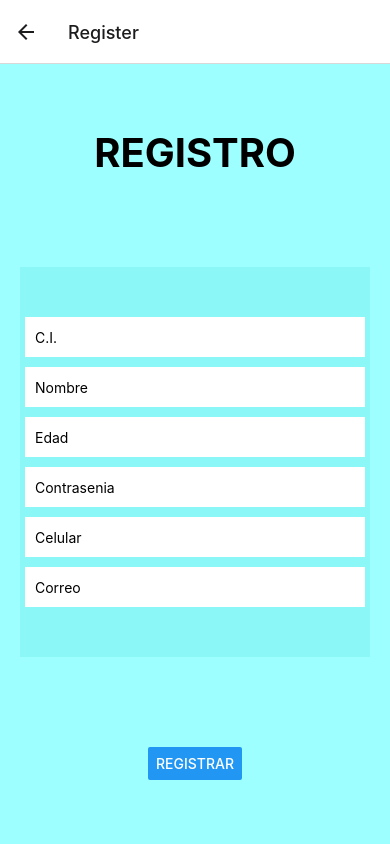
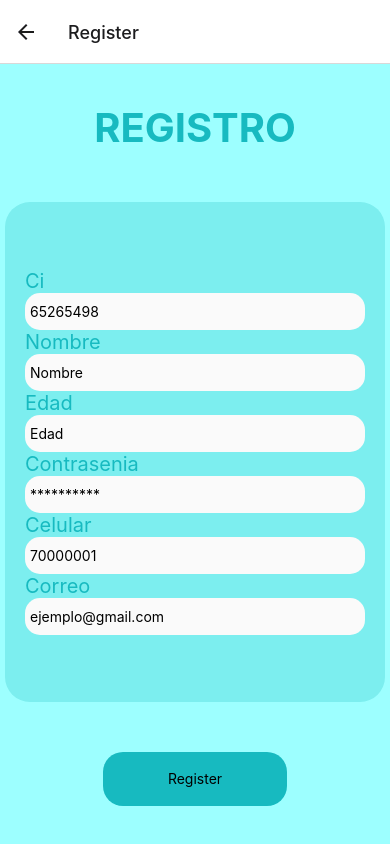
Before and after one commit to juanAriel/app-adoptame, a React Native app: screen /Register in a window 390 px wide. Built offline with nearby package versions, Linux system fonts and the light colour scheme.

Commit message:
vladi cambios

```diff
--- a/src/components/atoms/input/index.tsx
+++ b/src/components/atoms/input/index.tsx
@@ -1,10 +1,10 @@
 import { View, Text, TextInput, StyleSheet} from 'react-native'
 import React from 'react'
 
-const Input = () => {
+const Input = (props:any) => {
   return (
-    <View>
-      <TextInput style={styles.inputStyle}/>
+    <View style={styles.containerMain}>
+      <TextInput style={styles.inputStyle} placeholder={props.placeholder}/>
     </View>
   )
 }
@@ -12,11 +12,14 @@ const Input = () => {
 export default Input
 
 const styles = StyleSheet.create({
+  containerMain:{
+    width:340,
+    marginLeft:20,
+  },
   inputStyle: {
-
       backgroundColor: '#fafafa',
-      paddingHorizontal: 160,
+      paddingHorizontal: 5,
       paddingVertical: 10,
-      borderRadius:20,
+      borderRadius:15,
     }
 })
--- a/src/pages/register/index.tsx
+++ b/src/pages/register/index.tsx
@@ -1,35 +1,44 @@
-import { View, Text, TextInput, Button, StyleSheet } from "react-native";
-import React from 'react'
-import Input from '../../components/atoms/input';
-import navigation from '../../navigation';
-
+import { View, Text, Button, StyleSheet, TouchableOpacity } from "react-native";
+import React from "react";
+import Input from "../../components/atoms/input";
 
 const Register = () => {
   return (
     <View style={styles.containerH}>
       <Text style={styles.textTile}>REGISTRO</Text>
       <View style={styles.container}>
-              <TextInput style={styles.textWitch} placeholder="C.I." />
-              <TextInput style={styles.textWitch} placeholder="Nombre" />
-              <TextInput style={styles.textWitch} placeholder="Edad" />
-              <TextInput style={styles.textWitch} placeholder="Contrasenia" />
-              <TextInput style={styles.textWitch} placeholder="Celular" />
-              <TextInput style={styles.textWitch} placeholder="Correo" />
+        <Text style={styles.textTitleForm}>Ci</Text>
+        <Input style={styles.textWitch} placeholder="65265498" />
+        <Text style={styles.textTitleForm}>Nombre</Text>
+        <Input style={styles.textWitch} placeholder="Nombre" />
+        <Text style={styles.textTitleForm}>Edad</Text>
+        <Input style={styles.textWitch} placeholder="Edad" />
+        <Text style={styles.textTitleForm}>Contrasenia</Text>
+        <Input style={styles.textWitch} placeholder="**********" />
+        <Text style={styles.textTitleForm}>Celular</Text>
+        <Input style={styles.textWitch} placeholder="70000001" />
+        <Text style={styles.textTitleForm}>Correo</Text>
+        <Input style={styles.textWitch} placeholder="ejemplo@gmail.com" />
       </View>
-          <Button title="Registrar" />
+      <View>
+      <TouchableOpacity style={styles.textButton} onPress={()=>console.log("aqui tambien ira al login")}>
+        <Text >Register</Text>
+      </TouchableOpacity>
+    </View>
     </View>
   );
-}
+};
 
-export default Register
+export default Register;
 const styles = StyleSheet.create({
   container: {
-        backgroundColor: "#8bf7f7",
+    backgroundColor: "#7CEEEF",
     fontWeight: "bold",
     justifyContent: "center",
-        width: 350,
-        margin: 90,
-        height: "50%"
+    width: 380,
+    margin: 50,
+    height: 500,
+    borderRadius:25,
   },
   containerH: {
     backgroundColor: "#9DFFFF",
@@ -38,9 +47,16 @@ const styles = StyleSheet.create({
     height: "100%",
   },
   textTile: {
+    color: "#17BAC0",
     justifyContent: "center",
     fontSize: 40,
     fontWeight: "bold",
+  },
+  textTitleForm: {
+    color: "#17BAC0",
+    justifyContent: "center",
+    fontSize: 20,
+    marginLeft:20,
   },
   textWitch: {
     height: 40,
@@ -48,4 +64,15 @@ const styles = StyleSheet.create({
     padding: 10,
     backgroundColor: "#FFFFFF",
   },
+  textButton:{
+    width: 184,
+    height: 54,
+    borderRadius: 20,
+    backgroundColor: "#17BAC0",
+    justifyContent: "center",
+    alignItems: "center",
+  },
+  buttonContainer:{
+    alignItems:'center',
+  }
 });
```
Lines whose indentation alone changed are shown as unchanged.
